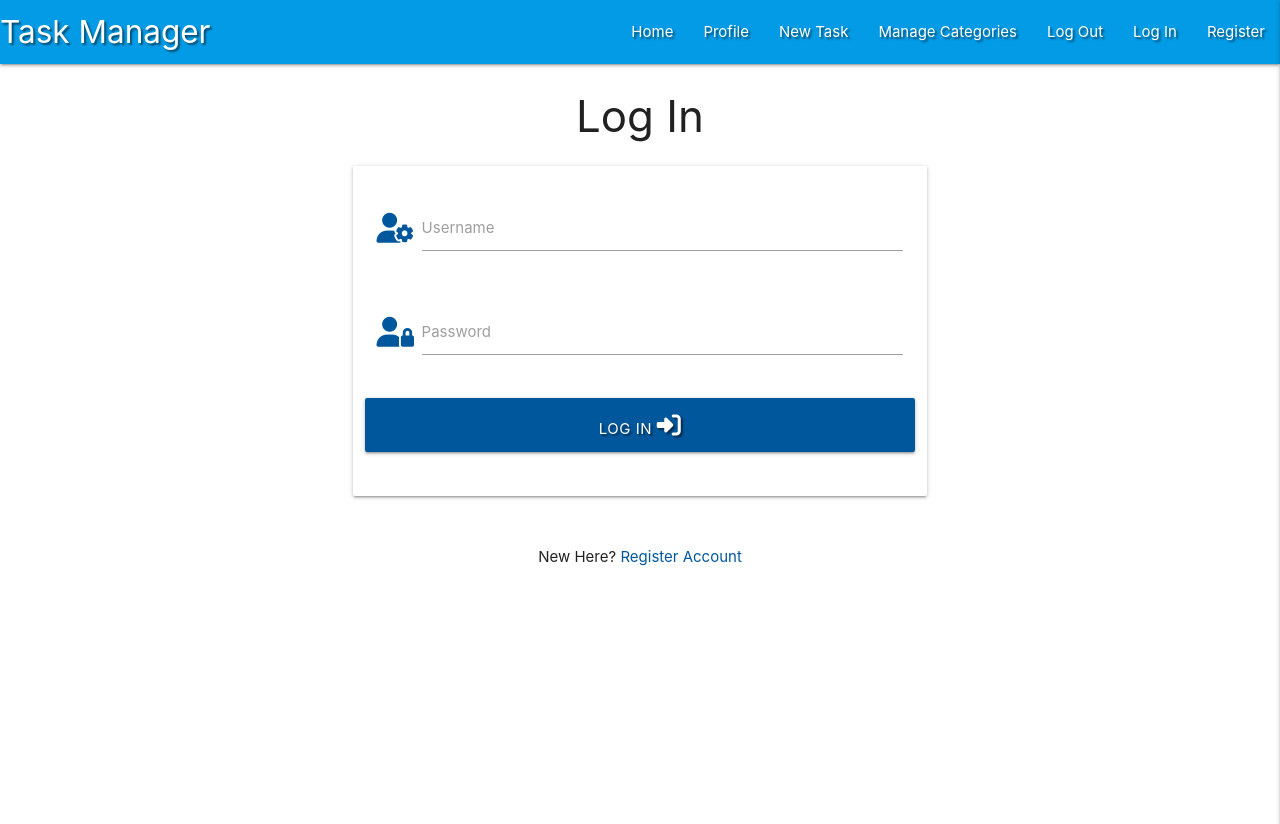
After one commit to StanimirVasev/task-manager-mongodb, a Flask app: page /login in a window 1280 px wide. The commit adds this page. Shown: the top 824 px of the page. Run offline with Flask 3, Linux system fonts and the light colour scheme; some libraries are stand-ins or nearby versions.

Commit message:
Experiencing issues with login.page

```diff
--- a/app.py
+++ b/app.py
@@ -10,8 +10,9 @@ if os.path.exists("env.py"):
 
 
 app = Flask(__name__)
+
+app.config["MONGO_DBNAME"] = os.environ.get("MONGO_DBNAME")
 app.config["MONGO_URI"] = os.environ.get("MONGO_URI")
-app.config["MONGO_DBNAME"] = os.environ.get("MONGO_DBNAME")
 app.secret_key = os.environ.get("SECRET_KEY")
 
 mongo = PyMongo(app)
@@ -47,8 +48,36 @@ def register():
     return render_template("register.html")
 
 
+@app.route("/login", methods=["GET", "POST"])
+def login():
+    if request.method == "POST":
+        # check if username exists in db
+        existing_user = mongo.db.users.find_one(
+            {"username": request.form.get("username").lower()})
+
+        if existing_user:
+            # ensure hashed password matches user input
+            if check_password_hash(
+                    existing_user["password"], request.form.get("password")):
+                        session["user"] = request.form.get("username").lower()
+                        flash("Welcome, {}".format(
+                            request.form.get("username")))
+                        return redirect(url_for(
+                            "profile", username=session["user"]))
+            else:
+                # invalid password match
+                flash("Incorrect Username and/or Password")
+                return redirect(url_for("login"))
+
+        else:
+            # username doesn't exist
+            flash("Incorrect Username and/or Password")
+            return redirect(url_for("login"))
+
+    return render_template("login.html")
+
+
 if __name__ == "__main__":
     app.run(host=os.environ.get("IP"),
             port=int(os.environ.get("PORT")),
             debug=True)
-            # Make sure debug is set to False for Project #
--- a/templates/base.html
+++ b/templates/base.html
@@ -25,7 +25,7 @@
 					<li><a href="#">New Task</a></li>
 					<li><a href="#">Manage Categories</a></li>
 					<li><a href="#">Log Out</a></li>
-                    <li><a href="#">Log In</a></li>
+					<li><a href="{{ url_for('login') }}">Log In</a></li>
 					<li><a href="{{ url_for('register') }}">Register</a></li>
 				</ul>
 			</div>
@@ -39,7 +39,7 @@
             <li><a href="#">New Task</a></li>
             <li><a href="#">Manage Categories</a></li>
             <li><a href="#">Log Out</a></li>
-            <li><a href="#">Log In</a></li>
+            <li><a href="{{ url_for('login') }}">Log In</a></li>
             <li><a href="{{ url_for('register') }}">Register</a></li>
 		</ul>
 	</header>
@@ -62,10 +62,8 @@
         {% endblock %}
     </main>
 
-    <script
-  src="https://code.jquery.com/jquery-3.7.1.min.js"
-  integrity="sha256-/JqT3SQfawRcv/BIHPThkBvs0OEvtFFmqPF/lYI/Cxo="
-  crossorigin="anonymous"></script>
+    <script src="https://code.jquery.com/jquery-3.5.1.min.js"
+        integrity="sha256-9/aliU8dGd2tb6OSsuzixeV4y/faTqgFtohetphbbj0=" crossorigin="anonymous"></script>
     <script src="https://cdnjs.cloudflare.com/ajax/libs/materialize/1.0.0/js/materialize.min.js"></script>
     <script src="{{ url_for('static', filename='js/script.js') }}"></script>
     {% block scripts %}
--- /dev/null
+++ b/templates/login.html
@@ -0,0 +1,46 @@
+{% extends "base.html" %}
+{% block content %}
+
+<h3 class="center-align">Log In</h3>
+
+<div class="row">
+    <form class="col s12 m8 offset-m2" method="POST" action="{{ url_for('login') }}">
+        <div class="card-panel">
+            <!-- username -->
+            <div class="row">
+                <div class="input-field col s12">
+                    <i class="fas fa-user-cog prefix light-blue-text text-darken-4"></i>
+                    <input id="username" name="username" type="text" minlength="5" maxlength="15"
+                        pattern="^[a-zA-Z0-9]{5,15}$" class="validate" required>
+                    <label for="username">Username</label>
+                </div>
+            </div>
+            <!-- passowrd -->
+            <div class="row">
+                <div class="input-field col s12">
+                    <i class="fas fa-user-lock prefix light-blue-text text-darken-4"></i>
+                    <input id="password" name="password" type="password" minlength="5" maxlength="15"
+                        pattern="^[a-zA-Z0-9]{5,15}$" class="validate" required>
+                    <label for="password">Password</label>
+                </div>
+            </div>
+            <!-- login -->
+            <div class="row">
+                <button type="submit" class="col s12 btn-large light-blue darken-4 text-shadow">
+                    Log In <i class="fas fa-sign-in-alt"></i>
+                </button>
+            </div>
+        </div>
+    </form>
+</div>
+
+<div class="row">
+    <div class="col s12">
+        <p class="center-align">
+            New Here?
+            <a href="{{ url_for('register') }}" class="light-blue-text text-darken-4">Register Account</a>
+        </p>
+    </div>
+</div>
+
+{% endblock %}
```
Also changed, not shown: templates/register.html (+15 -8 lines). Lines whose indentation alone changed are shown as unchanged.
